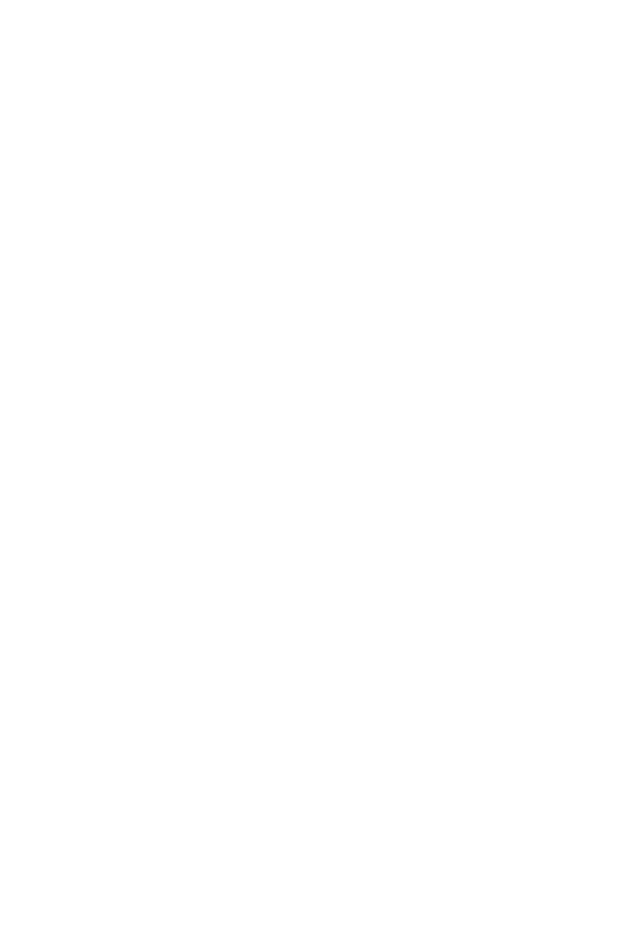
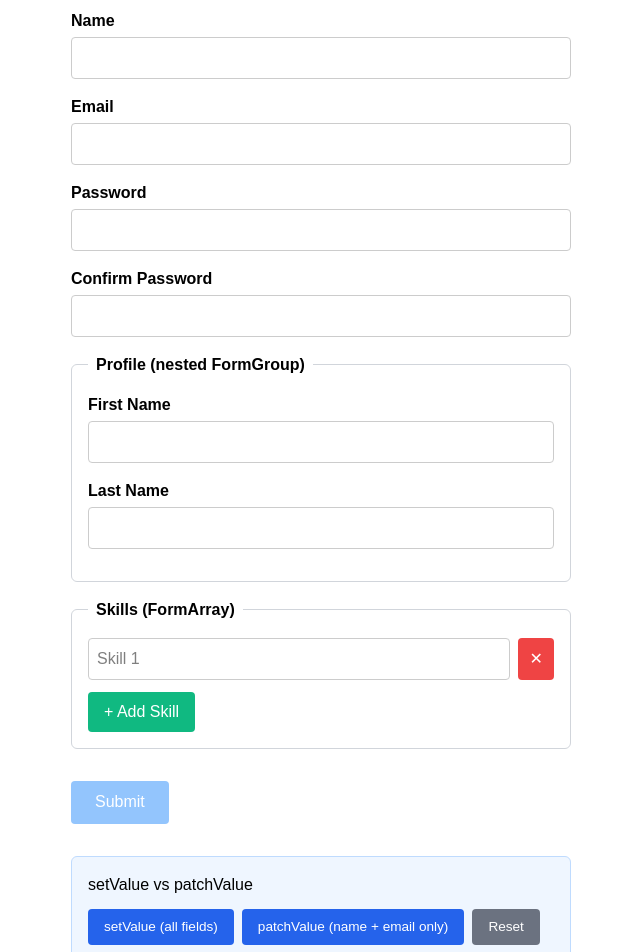
Before and after one commit to gorzhn97/angular-forms-digit, an Angular app: page /plain-reactive in a window 1280 px wide. Before the commit this address led to /. Shown: the part 140-1092 px from the top of the page, without its empty margins (319-959 px from the left). Before the commit the page ends 800 px from the top, so only its background shows below. Built offline with nearby package versions, Linux system fonts and the light colour scheme.

Commit message:
plain reactive component

```diff
--- a/src/app/app.html
+++ b/src/app/app.html
@@ -1,6 +1,7 @@
 <nav>
   <a routerLink="/template-driven" routerLinkActive="active">Template-Driven Form</a>
   <a routerLink="/reactive" routerLinkActive="active">Reactive Form</a>
+  <a routerLink="/plain-reactive" routerLinkActive="active">Plain Reactive Form</a>
 </nav>
 
 <router-outlet />
--- a/src/app/app.routes.ts
+++ b/src/app/app.routes.ts
@@ -15,5 +15,12 @@ export const routes: Routes = [
         (m) => m.ReactiveFormComponent
       ),
   },
+   {
+    path: 'plain-reactive',
+    loadComponent: () =>
+      import('./reactive-form/reactive-form-plain').then(
+        (m) => m.ReactiveFormPlainComponent
+      ),
+  },
   { path: '', redirectTo: 'template-driven', pathMatch: 'full' },
 ];
--- /dev/null
+++ b/src/app/reactive-form/reactive-form-plain.ts
@@ -0,0 +1,162 @@
+import { ChangeDetectionStrategy, Component, computed, signal } from '@angular/core';
+import { takeUntilDestroyed } from '@angular/core/rxjs-interop';
+import { JsonPipe } from '@angular/common';
+import {
+  ReactiveFormsModule,
+  FormGroup,
+  FormArray,
+  FormControl,
+  ValidatorFn,
+  Validators,
+  AbstractControl,
+  ValidationErrors,
+} from '@angular/forms';
+import { debounceTime } from 'rxjs';
+
+@Component({
+  selector: 'app-reactive-form',
+  imports: [ReactiveFormsModule, JsonPipe],
+  templateUrl: './reactive-form.html',
+  styleUrl: './reactive-form.css',
+  changeDetection: ChangeDetectionStrategy.OnPush,
+})
+export class ReactiveFormPlainComponent {
+
+  // ═══════════════════════════════════════════════════════
+  // Form model WITHOUT FormBuilder
+  // ═══════════════════════════════════════════════════════
+  form = new FormGroup(
+    {
+      name: new FormControl<string | null>('', [
+        Validators.required,
+        forbiddenNameValidator(/admin/i),
+      ]),
+
+      email: new FormControl<string | null>('', [
+        Validators.required,
+        Validators.email,
+      ]),
+
+      password: new FormControl<string | null>('', [
+        Validators.required,
+        Validators.minLength(6),
+      ]),
+
+      confirmPassword: new FormControl<string | null>('', [
+        Validators.required,
+      ]),
+
+      profile: new FormGroup({
+        firstName: new FormControl<string | null>('', Validators.required),
+        lastName: new FormControl<string | null>('', Validators.required),
+      }),
+
+      skills: new FormArray<FormControl<string | null>>([
+        new FormControl<string | null>('', Validators.required),
+      ]),
+    },
+    {
+      validators: [passwordMatchValidator, passwordContainsNameValidator],
+    }
+  );
+
+  // ═══════════════════════════════════════════════════════
+  // valueChanges demo (same as before)
+  // ═══════════════════════════════════════════════════════
+  lastChange = signal<Record<string, unknown> | null>(null);
+
+  constructor() {
+    this.form.valueChanges
+      .pipe(debounceTime(300), takeUntilDestroyed())
+      .subscribe((value) => {
+        console.log('Form value changed:', value);
+        this.lastChange.set(value);
+      });
+  }
+
+  // ═══════════════════════════════════════════════════════
+  // setValue vs patchValue
+  // ═══════════════════════════════════════════════════════
+  fillWithSetValue() {
+    this.form.setValue({
+      name: 'Jane Doe',
+      email: 'jane@example.com',
+      password: 'secret123',
+      confirmPassword: 'secret123',
+      profile: { firstName: 'Jane', lastName: 'Doe' },
+      skills: ['Angular'],
+    });
+  }
+
+  fillWithPatchValue() {
+    this.form.patchValue({
+      name: 'Patched Name',
+      email: 'patched@example.com',
+    });
+  }
+
+  resetForm() {
+    this.form.reset();
+    this.lastChange.set(null);
+  }
+
+  // ═══════════════════════════════════════════════════════
+  // Derived state
+  // ═══════════════════════════════════════════════════════
+  passwordStrength = computed(() => {
+    const pw = (this.lastChange()?.['password'] as string) ?? '';
+    if (pw.length === 0) return { label: '', level: 0 };
+    if (pw.length < 6) return { label: 'Weak', level: 1 };
+    if (pw.length < 10) return { label: 'Medium', level: 2 };
+    return { label: 'Strong', level: 3 };
+  });
+
+  // ═══════════════════════════════════════════════════════
+  // FormArray helpers
+  // ═══════════════════════════════════════════════════════
+  get skills(): FormArray<FormControl<string | null>> {
+    return this.form.controls.skills as FormArray<FormControl<string | null>>;
+  }
+
+  addSkill() {
+    this.skills.push(new FormControl<string | null>('', Validators.required));
+  }
+
+  removeSkill(index: number) {
+    this.skills.removeAt(index);
+  }
+
+  // ═══════════════════════════════════════════════════════
+  // Submit
+  // ═══════════════════════════════════════════════════════
+  onSubmit() {
+    console.log('Reactive form submitted!');
+    console.log('Form value:', this.form.value);
+  }
+}
+
+// ═══════════════════════════════════════════════════════
+// Validators (unchanged)
+// ═══════════════════════════════════════════════════════
+function forbiddenNameValidator(nameRe: RegExp): ValidatorFn {
+  return (control: AbstractControl): ValidationErrors | null => {
+    const value = control.value as string | null;
+    const forbidden = value ? nameRe.test(value) : false;
+    return forbidden ? { forbiddenName: { value } } : null;
+  };
+}
+
+function passwordMatchValidator(group: AbstractControl): ValidationErrors | null {
+  const password = group.get('password')?.value;
+  const confirm = group.get('confirmPassword')?.value;
+  return password === confirm ? null : { passwordMismatch: true };
+}
+
+function passwordContainsNameValidator(group: AbstractControl): ValidationErrors | null {
+  const name = (group.get('name')?.value as string | null)?.trim().toLowerCase();
+  const password = (group.get('password')?.value as string | null)?.toLowerCase();
+
+  if (!name || !password) return null;
+
+  return password.includes(name) ? { passwordContainsName: true } : null;
+}
```
